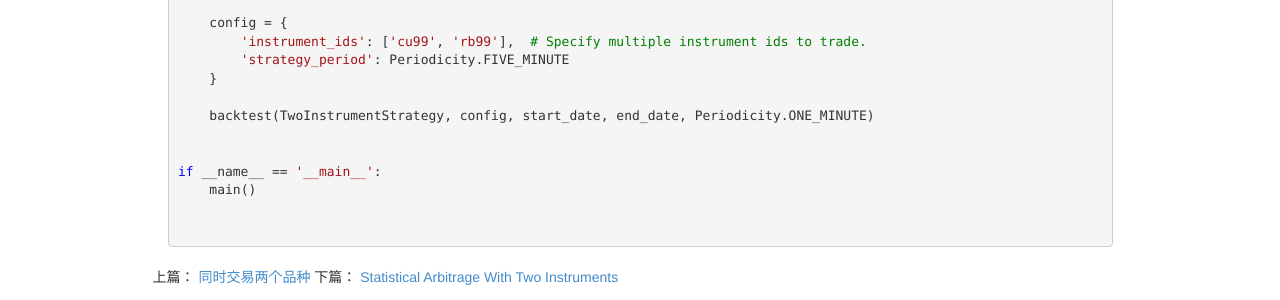
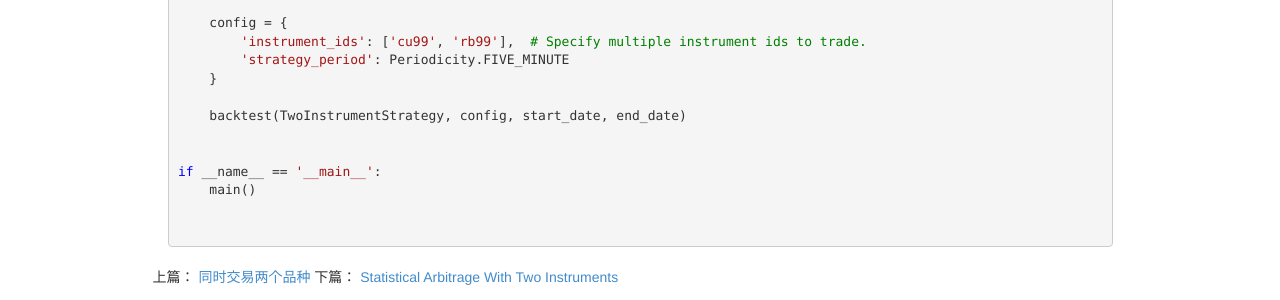
Before and after one commit to ctxalgo/ctx, a Jekyll site: the page built from _posts/2016-06-11-zh_e106_multi_bar_arrival.md, in a window 1280 px wide. Shown: the part 973-1273 px from the top of the page. Built offline with Jekyll 4.4.1, drawn with Linux system fonts in a browser that asks for light colours; Markdown is read by kramdown in place of the engine named in the settings.

Commit message:
jenkins update docs

```diff
--- a/_posts/2016-06-11-zh_e106_multi_bar_arrival.md
+++ b/_posts/2016-06-11-zh_e106_multi_bar_arrival.md
@@ -53,7 +53,7 @@ def main():
         'strategy_period': Periodicity.FIVE_MINUTE
     }
 
-    backtest(TwoInstrumentStrategy, config, start_date, end_date, Periodicity.ONE_MINUTE)
+    backtest(TwoInstrumentStrategy, config, start_date, end_date)
 
 
 if __name__ == '__main__':
```
Also changed, not shown: _posts/2016-06-11-en_e106_multi_bar_arrival.md (+1 -1 lines).
